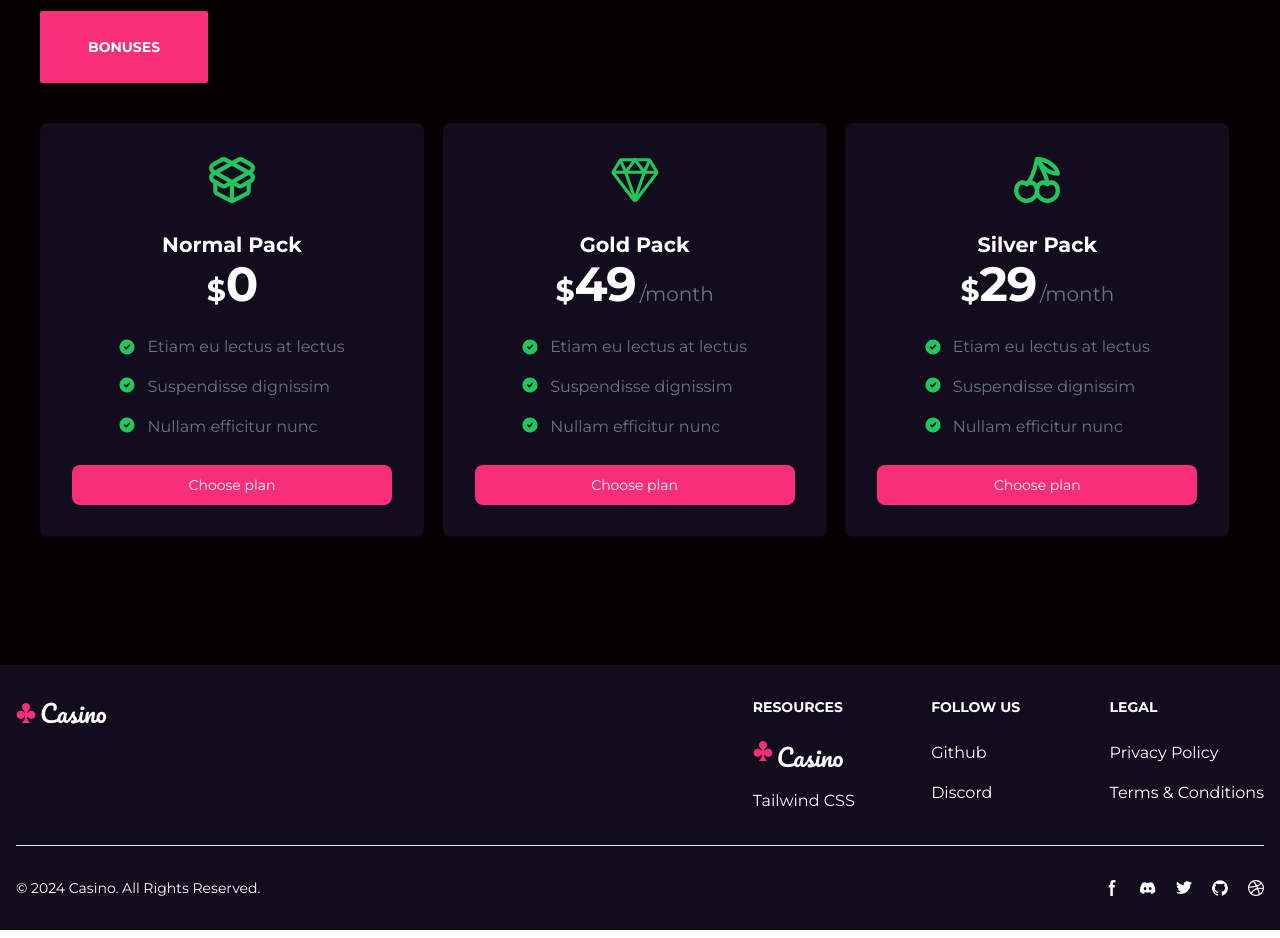
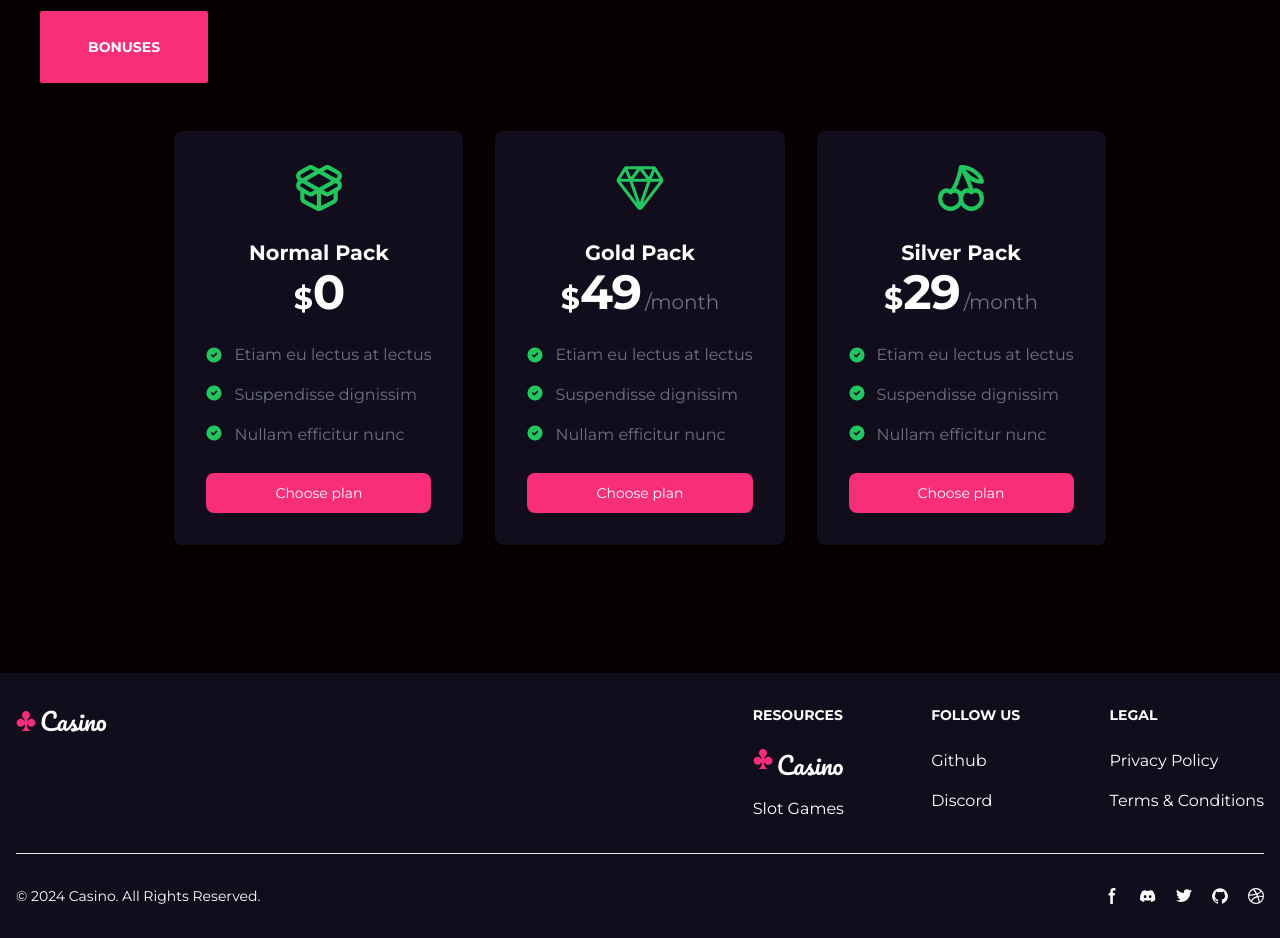
Before and after one commit to LontchiFrank/casino, a Next.js app: page / in a window 1280 px wide. Shown: the part 3560-4498 px from the top of the page. Built offline with nearby package versions, Linux system fonts and the light colour scheme; no server answers.

Commit message:
change dark mode

```diff
--- a/src/app/component/Footer/Footer.tsx
+++ b/src/app/component/Footer/Footer.tsx
@@ -42,10 +42,8 @@ function Footer() {
 									</span>
 								</li>
 								<li>
-									<a
-										href="https://tailwindcss.com/"
-										className="hover:underline">
-										Tailwind CSS
+									<a href="" className="hover:underline">
+										Slot Games
 									</a>
 								</li>
 							</ul>
@@ -75,7 +73,7 @@ function Footer() {
 							<h2 className="mb-6 text-sm font-semibold text-white uppercase ">
 								Legal
 							</h2>
-							<ul className="text-white dark:text-gray-400 font-medium">
+							<ul className="text-white font-medium">
 								<li className="mb-4">
 									<a href="#" className="hover:underline">
 										Privacy Policy
@@ -94,15 +92,13 @@ function Footer() {
 				<div className="sm:flex sm:items-center sm:justify-between">
 					<span className="text-sm text-white sm:text-center ">
 						© 2024{" "}
-						<a href="https://flowbite.com/" className="hover:underline">
+						<a href="" className="hover:underline">
 							Casino
 						</a>
 						. All Rights Reserved.
 					</span>
 					<div className="flex mt-4 sm:justify-center sm:mt-0">
-						<a
-							href="#"
-							className="text-white hover:text-gray-900 dark:hover:text-white">
+						<a href="#" className="text-white hover:text-gray-900 ">
 							<svg
 								className="w-4 h-4"
 								aria-hidden="true"
@@ -117,7 +113,7 @@ function Footer() {
 							</svg>
 							<span className="sr-only">Facebook page</span>
 						</a>
-						<a href="#" className="text-white  dark:hover:text-white ms-5">
+						<a href="#" className="text-white   ms-5">
 							<svg
 								className="w-4 h-4"
 								aria-hidden="true"
@@ -128,7 +124,7 @@ function Footer() {
 							</svg>
 							<span className="sr-only">Discord community</span>
 						</a>
-						<a href="#" className="text-white  dark:hover:text-white ms-5">
+						<a href="#" className="text-white   ms-5">
 							<svg
 								className="w-4 h-4"
 								aria-hidden="true"
@@ -143,7 +139,7 @@ function Footer() {
 							</svg>
 							<span className="sr-only">Twitter page</span>
 						</a>
-						<a href="#" className="text-white  dark:hover:text-white ms-5">
+						<a href="#" className="text-white   ms-5">
 							<svg
 								className="w-4 h-4"
 								aria-hidden="true"
--- a/src/app/pages/Landing/Landing.tsx
+++ b/src/app/pages/Landing/Landing.tsx
@@ -266,8 +266,8 @@ function Landing() {
 								</div>
 							</div>
 						</div>
-						<div className="w-full flex flex-col-reverse justify-center items-center gap-4 py-16">
-							<div className="xl:w-full w-full  grid lg:grid-cols-3 md:grid-cols-2 grid-cols-1  justify-center gap-2">
+						<div className="w-full flex flex-col-reverse justify-center items-center gap-6 py-16">
+							<div className=" grid lg:grid-cols-3 md:grid-cols-2 grid-cols-1  justify-center gap-8">
 								<div className="w-full md:max-w-sm p-4 bg-[#120d1c]   rounded-lg shadow sm:p-8 hover:scale-110 transition duration-500 cursor-pointer object-cover">
 									<span className="text-green-500 uppercase flex justify-center pb-6  font-bold">
 										<LuPackageOpen className="text-[50px] text-green-500 hover:text-[#f92e78] " />
```
